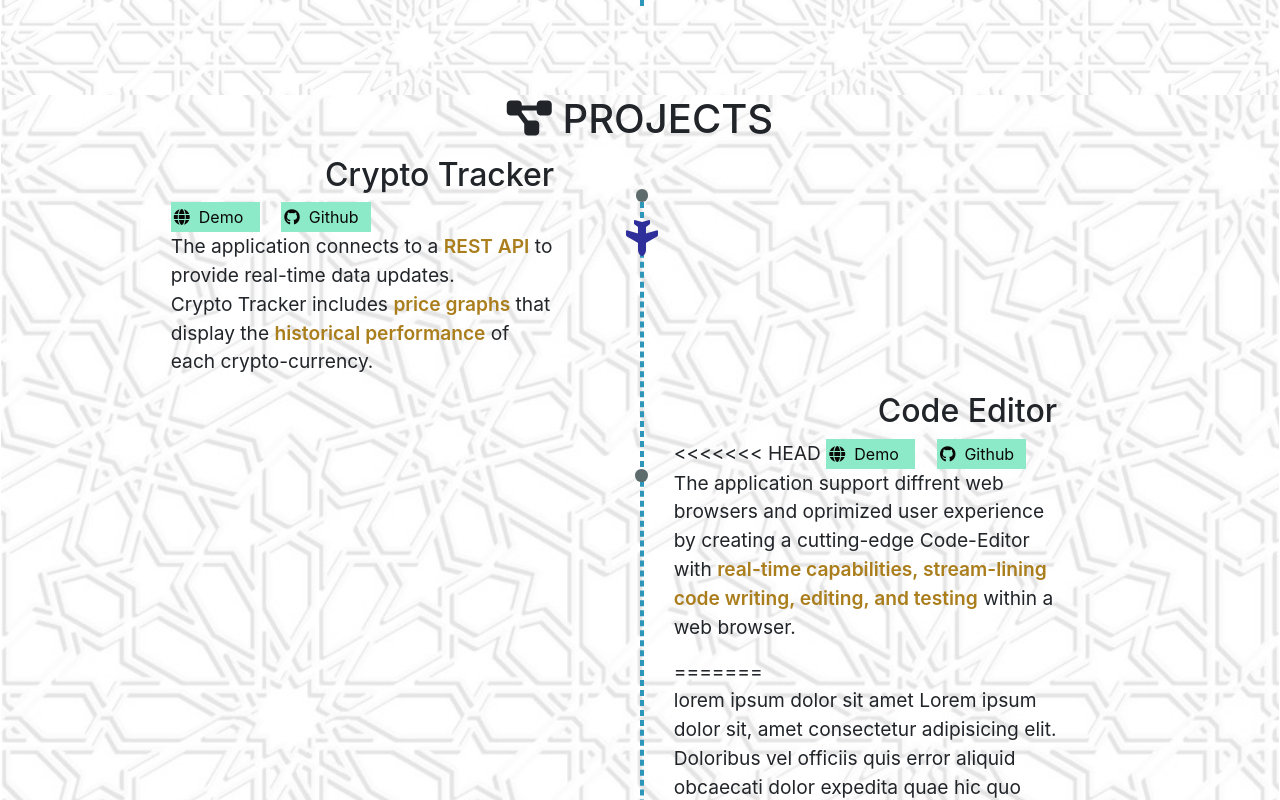
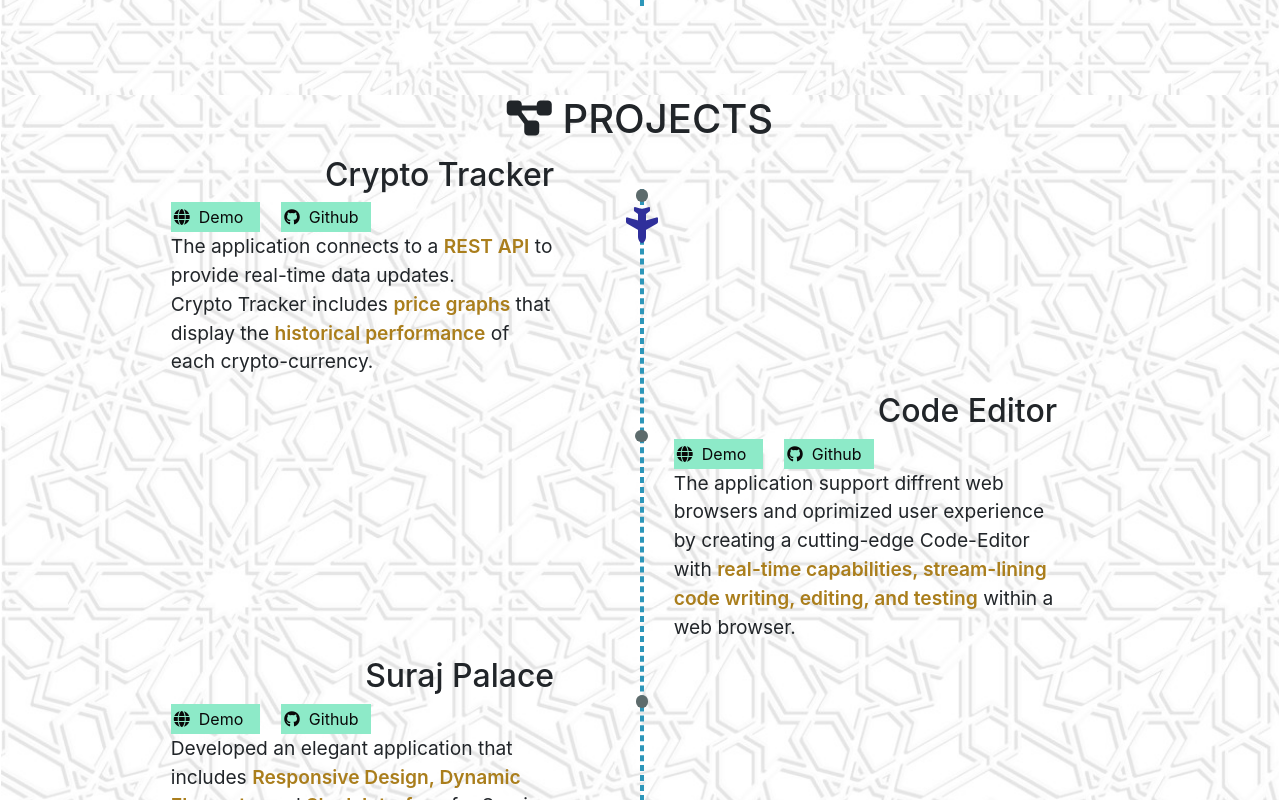
Before and after one commit to Noob2911/portfolio.github.io, a plain HTML site: page resumse_optimal.html in a window 1280 px wide. Shown: the part 2000-2800 px from the top of the page. Drawn offline with nearby package versions, Linux system fonts and the light colour scheme.

Commit message:
test
test

```diff
--- a/index.html
+++ b/resumse_optimal.html
@@ -360,7 +360,6 @@
                             Code Editor
                         </span>
                     </h2>
-<<<<<<< HEAD
                     <a href="https://noob2911.github.io/code_editor_/">
                         <button class="button"><i class="fa-solid fa-globe"></i>&nbsp Demo &nbsp&nbsp</button>
                     </a>
@@ -376,11 +375,6 @@
                             capabilities, stream-lining code writing, editing, and testing</span> within
                         a web browser.
                     </p>
-=======
-                    <p>lorem ipsum dolor sit amet Lorem ipsum dolor sit, amet consectetur adipisicing elit. Doloribus
-                        vel officiis quis error aliquid obcaecati dolor expedita quae hic quo sunt molestias
-                        accusamus.</p>
->>>>>>> d5e5af1efd273f81467c7f203dacf3f3e16c4ffd
 
                 </div>
                 <div class="internal-div">
```
